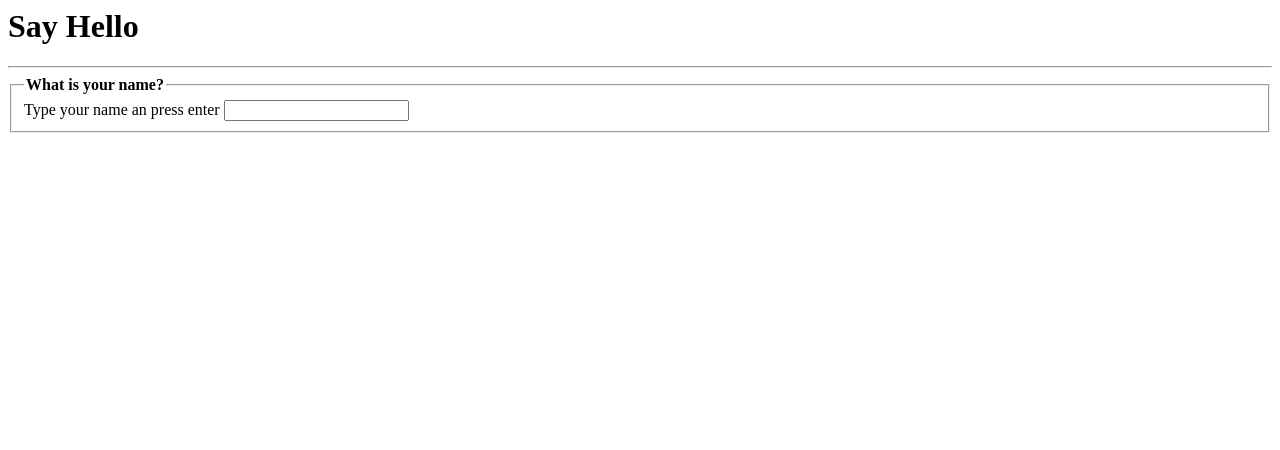
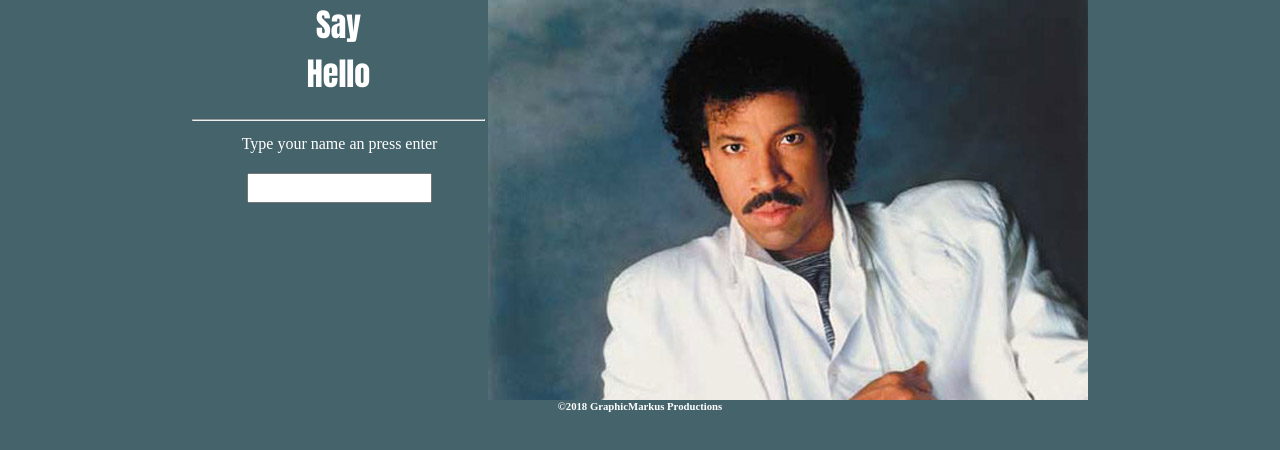
Before and after one commit to mnowowiejski/SayHello_JS, a plain HTML site: page index.html in a window 1280 px wide. Drawn offline with Linux system fonts and the light colour scheme.

Commit message:
add lionel ritchie design

```diff
--- a/css/main.css
+++ b/css/main.css
@@ -0,0 +1,32 @@
+.red {
+    color:red;
+    text-transform: capitalize;
+
+}
+body {
+  background-color: #45636b;
+  color:white;
+  margin: 0 auto;
+  width: 70%;
+  text-align: center;
+}
+h1 {
+  font-family: impact;
+}
+footer {
+
+  clear:both;
+}
+input {
+    margin: 20px;
+    height: 30px;
+}
+
+fieldset {
+  border-style: none;
+}
+
+legend {
+  position: absolute;
+  left: -10000px;
+}
--- a/index.html
+++ b/index.html
@@ -1,22 +1,30 @@
 <html>
   <head>
+      <title>Hello? Is it me your looking for? | JavaScript by Graphic Markus</title>
+      <link rel="stylesheet" href="css/main.css" type="text/css">
   </head>
 
   <body>
-    <h1>Say Hello</h1>
-    <hr>
+    <header>
+      <img src="images/lionel.jpg" alt="Lionel Ritchie" align="right" />
+      <h1>Say <br>Hello</h1>
+      <hr>
+    </header>
+    <main>
         <form>
           <fieldset>
             <legend><strong>What is your name?</strong></legend>
-            <label>Type your name an press enter
+            <label>Type your name an press enter<br>
               <input type="text">
             </label>
 
         </fieldset>
       </form>
+    </main>
 
-
-
+    <footer>
+      <h6>&copy;2018 GraphicMarkus Productions</h6>
+    </footer>
     <script src="js/main.js" ></script>
   </body>
 
--- a/js/main.js
+++ b/js/main.js
@@ -1,5 +1,5 @@
 const input = document.querySelector("input");
-const p = document.createElement('p');
+
 const form = document.querySelector('form');
 
 input.addEventListener('keypress', eventHandler);
@@ -8,13 +8,15 @@ input.addEventListener('keypress', eventHandler);
 
     if (event.which === 13) {
       if(input.value.length===0){
+    const p = document.createElement('p');
     p.innerText= "#FAIL you must enter a name";
     form.append(p);
     event.preventDefault();
 
     }
     else  {
-    p.innerText= "Hello " + input.value +  " nice to meet you!";
+    const p = document.createElement('p');
+    p.innerText= "Hello " + input.value +  " is it me your looking for?";
     form.append(p);
     event.preventDefault();
     document.querySelector("input").value = "";
```
Also changed, not shown: images/lionel.jpg (added).
